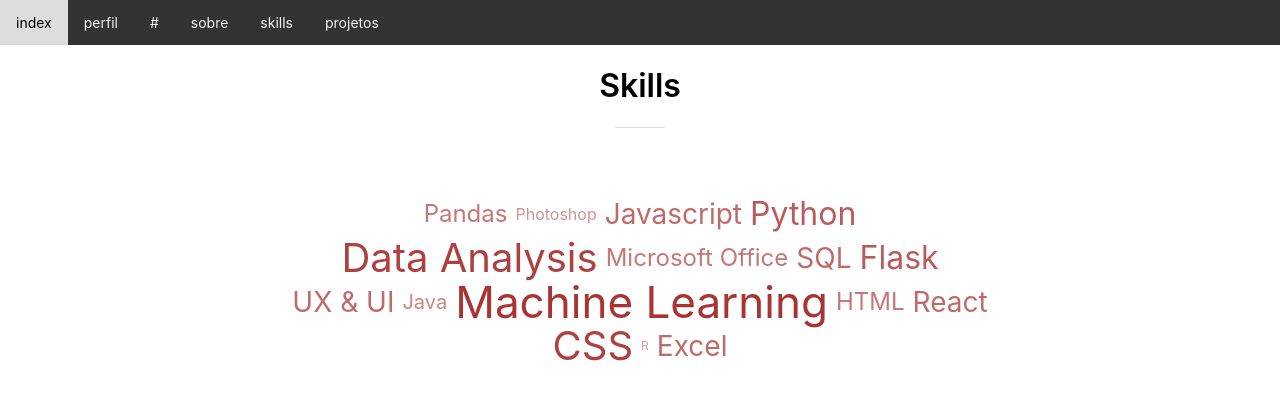
After one commit to matheusp94/portfolio, a Flask app: page /views/skills in a window 1280 px wide. The commit adds this page. Shown: the top 415 px of the page. Run offline with Flask 3, Linux system fonts and the light colour scheme.

Commit message:
formatacoes

```diff
--- a/static/style.css
+++ b/static/style.css
@@ -70,3 +70,53 @@ body hr{
   background-color: #04AA6D;
   color: white;
 }
+
+/* cloud of words */
+
+ul.cloud {
+  list-style: none;
+  padding-left: 0;
+  display: flex;
+  flex-wrap: wrap;
+  align-items: center;
+  justify-content: center;
+  line-height: 2.5rem;
+}
+
+ul.cloud a {
+  color: #a33;
+  display: block;
+  font-size: 1.5rem;
+  padding: 0.125rem 0.25rem;
+  text-decoration: none;
+  position: relative;
+}
+
+ul.cloud a[data-weight="1"] { --size: 1; }
+ul.cloud a[data-weight="2"] { --size: 2; }
+ul.cloud a[data-weight="3"] { --size: 3; }
+ul.cloud a[data-weight="4"] { --size: 4; }
+ul.cloud a[data-weight="5"] { --size: 5; }
+ul.cloud a[data-weight="6"] { --size: 6; }
+ul.cloud a[data-weight="7"] { --size: 7; }
+ul.cloud a[data-weight="8"] { --size: 8; }
+ul.cloud a[data-weight="9"] { --size: 9; }
+
+ul.cloud a {
+  --size: 4;
+  font-size: calc(var(--size) * 0.25rem + 0.5rem);
+  opacity: calc((15 - (9 - var(--size))) / 15);
+}
+
+ul.cloud[data-show-value] a::after {
+  content: " (" attr(data-weight) ")";
+  font-size: 1rem;
+}
+
+ul.cloud li:nth-child(2n+1) a { --color: #181; }
+ul.cloud li:nth-child(3n+1) a { --color: #33a; }
+ul.cloud li:nth-child(4n+1) a { --color: #c38; }
+
+ul.cloud a:focus {
+  outline: 1px dashed;
+}
--- a/templates/index.html
+++ b/templates/index.html
@@ -15,6 +15,7 @@
             <a href="{{ url_for('views.get_perfil') }}">perfil</a></li>
             <a href="{{ url_for('views.get_json') }}">#</a></li>
             <a href="{{ url_for('views.get_sobre') }}">sobre</a></li>
+            <a href="{{ url_for('views.get_skills') }}">skills</a></li>
             <a href="{{ url_for('views.get_projetos') }}">projetos</a></li>
         </div>
 
--- a/templates/perfil.html
+++ b/templates/perfil.html
@@ -15,6 +15,7 @@
             <a href="{{ url_for('views.get_perfil') }}">perfil</a></li>
             <a href="{{ url_for('views.get_json') }}">#</a></li>
             <a href="{{ url_for('views.get_sobre') }}">sobre</a></li>
+            <a href="{{ url_for('views.get_skills') }}">skills</a></li>
             <a href="{{ url_for('views.get_projetos') }}">projetos</a></li>
         </div>
 
--- a/templates/projetos.html
+++ b/templates/projetos.html
@@ -15,6 +15,7 @@
             <a href="{{ url_for('views.get_perfil') }}">perfil</a></li>
             <a href="{{ url_for('views.get_json') }}">#</a></li>
             <a href="{{ url_for('views.get_sobre') }}">sobre</a></li>
+            <a href="{{ url_for('views.get_skills') }}">skills</a></li>
             <a href="{{ url_for('views.get_projetos') }}">projetos</a></li>
         </div>
 
--- /dev/null
+++ b/templates/skills.html
@@ -0,0 +1,50 @@
+<!DOCTYPE html>
+<html lang="en">
+
+<head>
+    <meta charset="UTF-8">
+    <meta name="viewport" content="width=device-width, initial-scale=1.0">
+    <link rel="stylesheet" type="text/css" href="{{ url_for('static', filename='style.css') }}">
+    <title>Home</title>
+</head>
+
+<body>
+    <div>
+        <div class="topnav">
+            <a href="{{ url_for('views.home') }}">index</a></li>
+            <a href="{{ url_for('views.get_perfil') }}">perfil</a></li>
+            <a href="{{ url_for('views.get_json') }}">#</a></li>
+            <a href="{{ url_for('views.get_sobre') }}">sobre</a></li>
+            <a href="{{ url_for('views.get_skills') }}">skills</a></li>
+            <a href="{{ url_for('views.get_projetos') }}">projetos</a></li>
+        </div>
+
+        <h1>Skills</h1>
+        <hr>
+        <div class="container">
+            <ul class="cloud" role="navigation" aria-label="Webdev tag cloud">
+                <li><a data-weight="4" href="/tag/http">Pandas</a></li>
+                <li><a data-weight="2" href="/tag/ember">Photoshop</a></li>
+                <li><a data-weight="5" href="/tag/sass">Javascript</a></li>
+                <li><a data-weight="6" href="/tag/html">Python</a></li>
+                <li><a data-weight="8" href="/tag/flexbox">Data Analysis</a></li>
+                <li><a data-weight="4" href="/tag/api">Microsoft Office</a></li>
+                <li><a data-weight="5" href="/tag/vuejs">SQL</a></li>
+                <li><a data-weight="6" href="/tag/grid">Flask</a></li>
+                <li><a data-weight="5" href="/tag/sass">UX & UI</a></li>
+                <li><a data-weight="3" href="/tag/rest">Java</a></li>
+                <li><a data-weight="9" href="/tag/javascript">Machine Learning</a></li>
+                <li><a data-weight="4" href="/tag/animation">HTML</a></li>
+                <li><a data-weight="5" href="/tag/react">React</a></li>
+                <li><a data-weight="8" href="/tag/css">CSS</a></li>
+                <li><a data-weight="1" href="/tag/cache">R</a></li>
+                <li><a data-weight="5" href="/tag/less">Excel</a></li>
+              </ul>
+        </div>
+
+    </div>
+
+    </script>
+</body>
+
+</html>
--- a/views.py
+++ b/views.py
@@ -52,3 +52,7 @@ def get_sobre():
 @views.route("/projetos")
 def get_projetos():
     return render_template("projetos.html")
+
+@views.route("/skills")
+def get_skills():
+    return render_template("skills.html")
```
Also changed, not shown: templates/sobre.html (+5 -4 lines), static/images/github.png (added).
